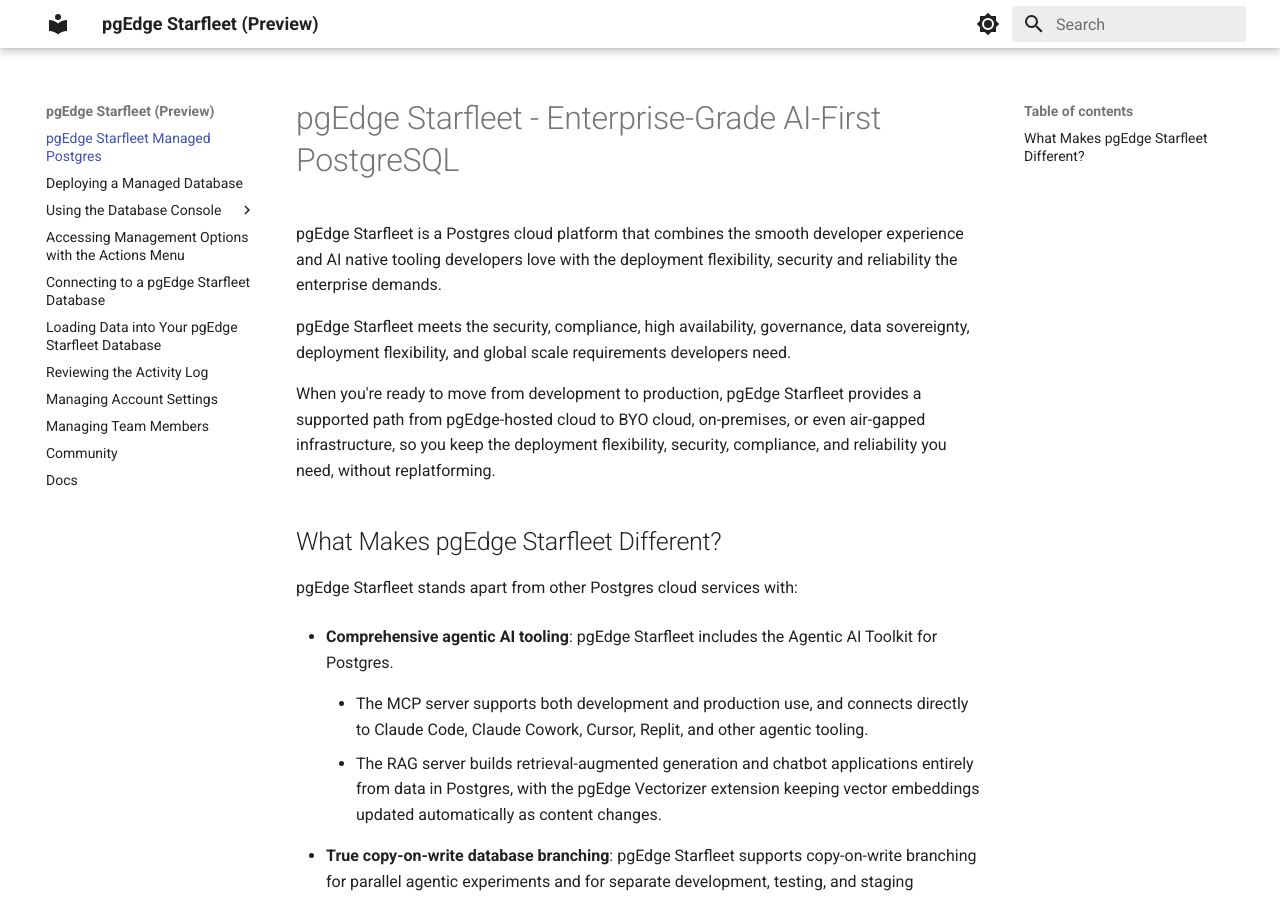
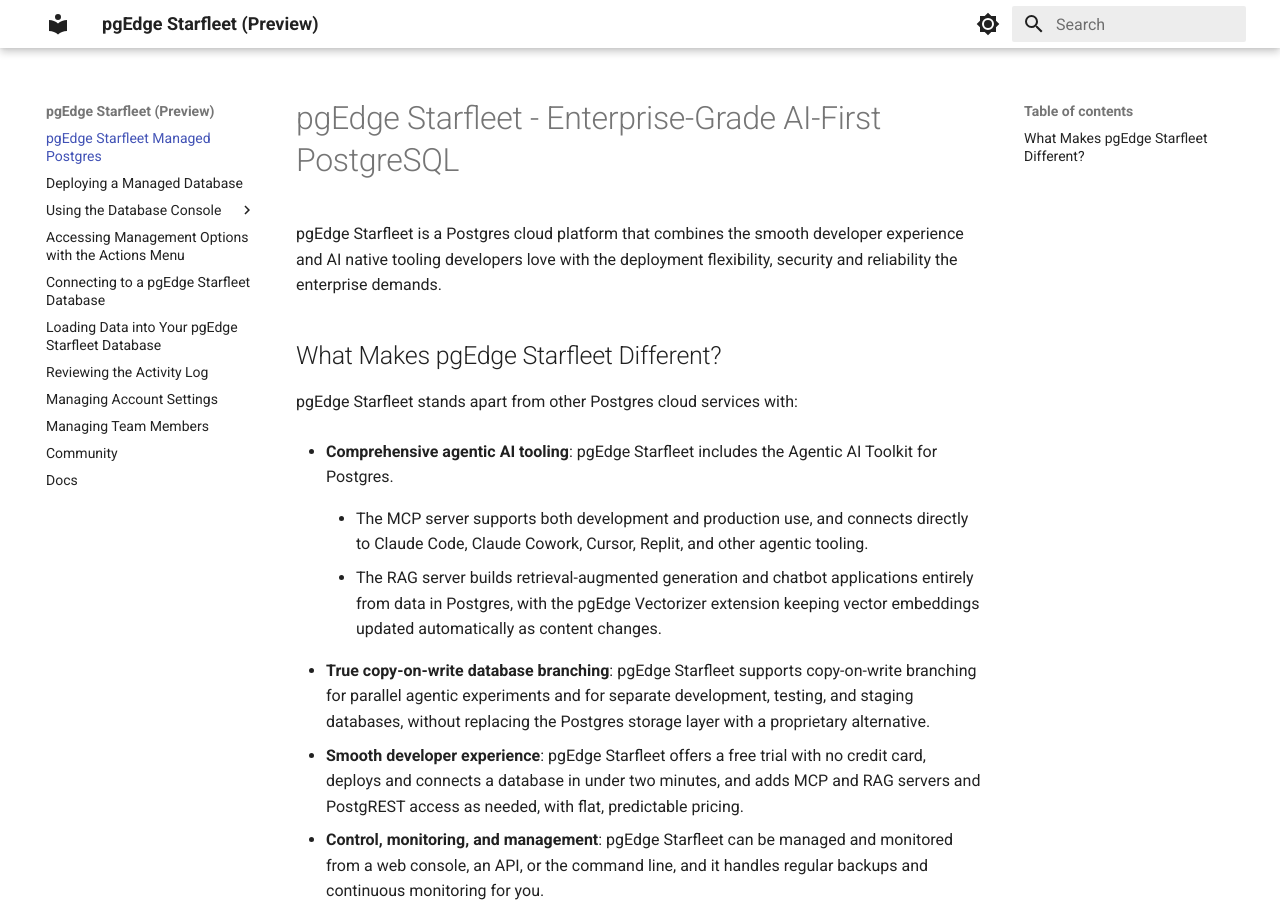
Before and after one commit to pgEdge/pgedge-starfleet-docs, an MkDocs documentation site: the page built from docs/index.md, in a window 1280 px wide and 900 px high. Built offline with MkDocs 1.6.1 and Material for MkDocs 9.7.7, drawn with Linux system fonts in a browser that asks for light colours.

Commit message:
Refactor introduction section in index.md
Removed redundant information about security, compliance, and deployment flexibility.

```diff
--- a/docs/index.md
+++ b/docs/index.md
@@ -3,16 +3,6 @@
 pgEdge Starfleet is a Postgres cloud platform that combines the smooth
 developer experience and AI native tooling developers love with the deployment
 flexibility, security and reliability the enterprise demands.
-
-pgEdge Starfleet meets the security, compliance, high availability,
-governance, data sovereignty, deployment flexibility, and global
-scale requirements developers need.
-
-When you're ready to move from development to production, pgEdge
-Starfleet provides a supported path from pgEdge-hosted cloud to BYO
-cloud, on-premises, or even air-gapped infrastructure, so you keep the
-deployment flexibility, security, compliance, and reliability you need,
-without replatforming.
 
 
 ## What Makes pgEdge Starfleet Different?
```
